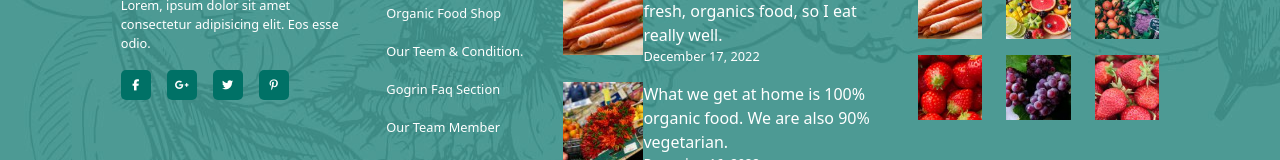
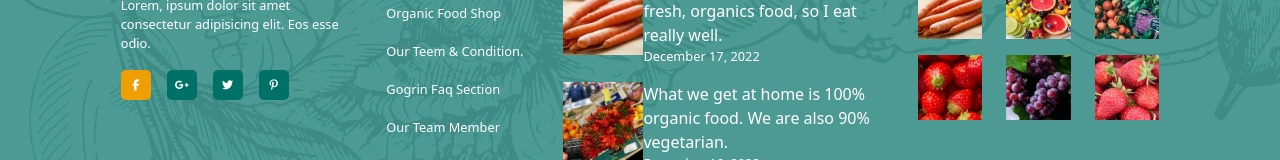
Before and after one commit to AndreaLivornese/proj-html-vuejs, a Vue app: page / in a window 1280 px wide. In both pictures the pointer is over the element 135 px from the left and 5105 px from the top of the page. Shown: the part 5021-5181 px from the top of the page. Built offline with nearby package versions, Linux system fonts and the light colour scheme.

Commit message:
creazione degli hover

```diff
--- a/src/components/AppFooter.vue
+++ b/src/components/AppFooter.vue
@@ -235,6 +235,13 @@ export default{
                         background-color: $secondaryColor;
                         color:white;
                         font-size:.7em;
+                        cursor:pointer;
+
+                        transition: .3s;
+
+                        &:hover{
+                            background-color: $primaryColor;
+                        }
 
                     }
 
--- a/src/style.css
+++ b/src/style.css
@@ -55,12 +55,22 @@
   background-color: #ef9e03;
   color:white;
   font-weight: bold;
+  transition: .3s;
+}
+
+.my_btn_primary:hover{
+  background-color: #007166;
 }
 
 .my_btn_secondary{
   background-color: #007166;
   color:white;
   font-weight: bold;
+  transition: .3s;
+}
+
+.my_btn_secondary:hover{
+  background-color: #ef9e03;
 }
 
 
```
